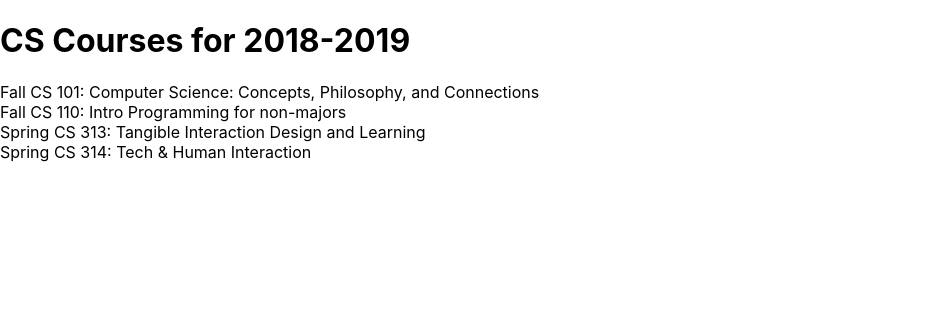
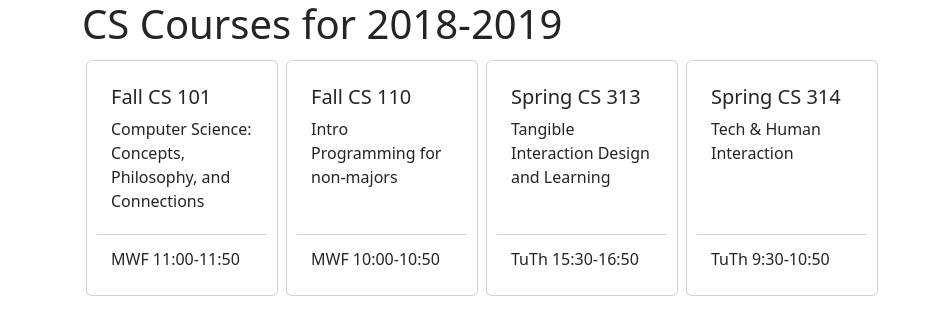
Before and after one commit to OwenJanssen/CS-397-React-Tutorial, a React (Vite) app: page / in a window 1280 px wide. Shown: the top 334 px of the page, without its empty margins (0-940 px from the left). Built offline with nearby package versions, Linux system fonts and the light colour scheme.

Commit message:
Add style

```diff
--- a/package.json
+++ b/package.json
@@ -9,6 +9,7 @@
     "test": "vitest"
   },
   "dependencies": {
+    "bootstrap": "^5.2.1",
     "react": "^18.2.0",
     "react-dom": "^18.2.0"
   },
--- a/src/App.css
+++ b/src/App.css
@@ -40,3 +40,18 @@
 button {
   font-size: calc(10px + 2vmin);
 }
+
+.course-list {
+  display: grid;
+  grid-template-columns: repeat(auto-fill, 12.5rem);
+}
+
+.seperator {
+  display: inline-block;
+  height: 1px;
+  width: 120%;
+  margin-left: -10%;
+  margin-bottom: 8%;
+  margin-top: 15%;
+  background: lightgrey;
+}
--- a/src/App.jsx
+++ b/src/App.jsx
@@ -1,5 +1,7 @@
 import Banner from "./components/Banner.jsx";
 import CourseList from "./components/CourseList.jsx";
+import 'bootstrap/dist/css/bootstrap.min.css';
+import './App.css'
 
 const schedule = {
   "title": "CS Courses for 2018-2019",
@@ -32,7 +34,7 @@ const schedule = {
 };
 
 const App = () => (
-  <div>
+  <div className="container">
     <Banner text={schedule.title}/>
     <CourseList courses={schedule.courses}/>
   </div>
--- a/src/components/CourseList.jsx
+++ b/src/components/CourseList.jsx
@@ -1,11 +1,24 @@
-const CourseList = ({courses}) => {
-    return (
-    <div>
-        { Object.entries(courses).map(([_, course]) => {
-            console.log(course);
-            return <div>{`${course.term} CS ${course.number}: ${course.title}`}</div>
-        }) }
+
+
+const CourseList = ({courses}) => (
+    <div className="course-list">
+        { Object.entries(courses).map(([_, course]) => (
+            <div className="card m-1 p-2" style={{width: '12rem'}}>
+                <div className="card-body" style={{display: 'flex', flexFlow: 'column'}}>
+                    <h5 className="card-title">
+                        {`${course.term} CS ${course.number}`}
+                    </h5>
+                    <div className="card-text" style={{flex: '1 1 auto'}}>
+                        {course.title}
+                    </div>
+                    <div className="seperator"/>
+                    <div className="card-text">
+                        {course.meets}
+                    </div>
+                </div>
+            </div>
+        ))}
     </div>
-);};
+);
 
 export default CourseList;
```
Also changed, not shown: 6 other files (tests, documents, lock files or other folders).
